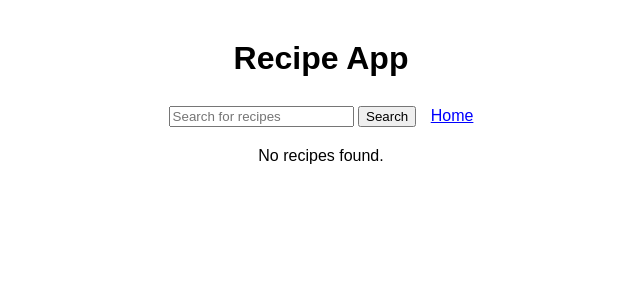
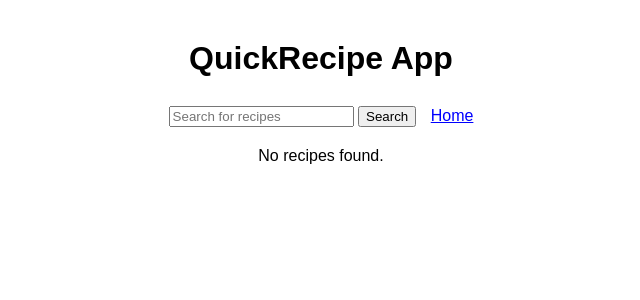
Before and after one commit to Dabrencreationz/Quickrecipe, a Flask app: page / in a window 1280 px wide. Shown: the top 300 px of the page, without its empty margins (319-959 px from the left). Run offline with Flask 3, Linux system fonts and the light colour scheme; data that the repository does not hold is empty.

Commit message:
Recipes updated

```diff
--- a/template/index.html
+++ b/templates/index.html
@@ -5,14 +5,14 @@
     <link rel="stylesheet" type="text/css" href="styles.css">
 </head>
 <body>
-    <h1>Recipe App</h1>
+    <h1>QuickRecipe App</h1>
     <form method="POST" action="/">
         <input type="text" name="search_query" placeholder="Search for recipes">
         <input type="submit" value="Search">
         <a href="/home" class="home-button">Home</a>
     </form>
 
-    <!-- Check of recipes are available-->
+    <!-- Check if recipes are available-->
     {% if recipes%}
     <h2>Results for "{{ search_query }}"</h2>
     <ul>
```
Also changed, not shown: food.jpg (added), templates/view_recipe.html (renamed from template/view_recipe.html), 1 other file.
